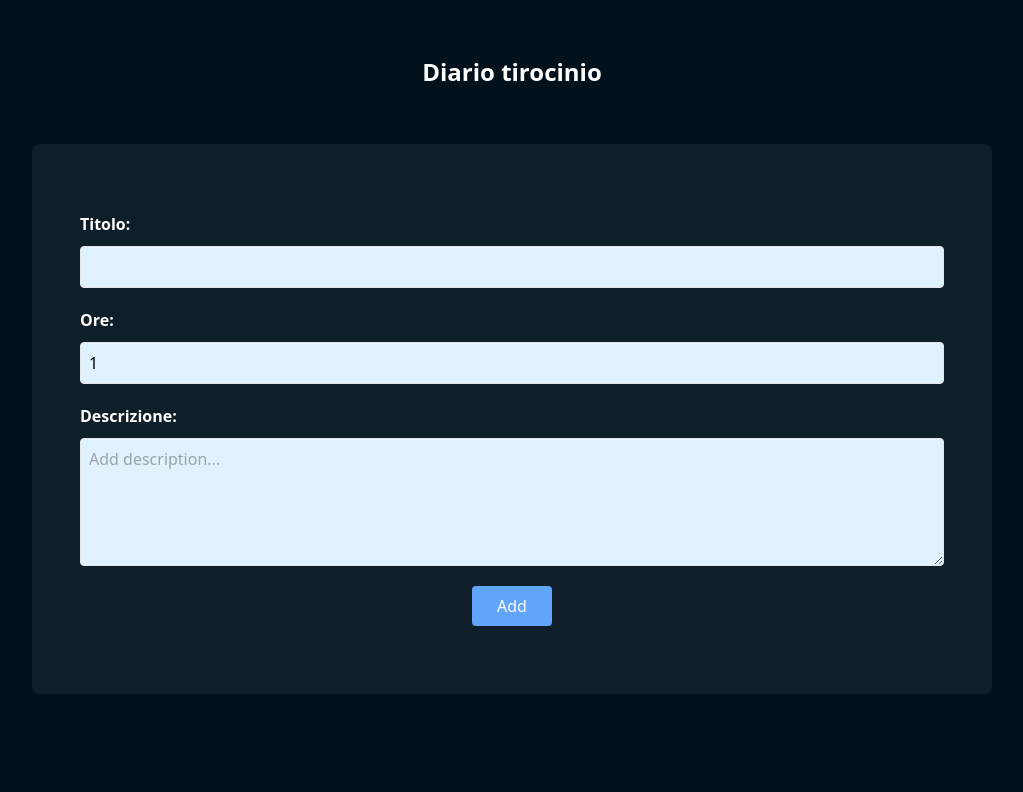
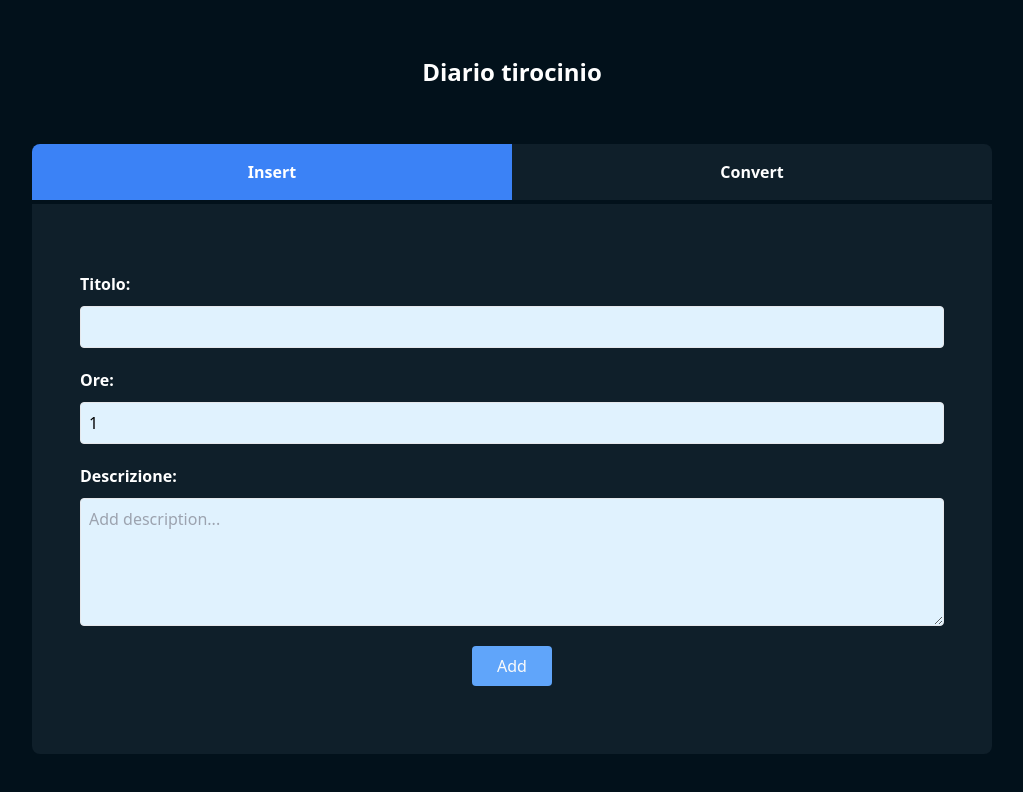
Before and after one commit to csunibo/diario-tirocinio, a Vue app: page / in a window 1280 px wide. Shown: the top 792 px of the page, without its empty margins (128-1151 px from the left). Built offline with nearby package versions, Linux system fonts and the light colour scheme.

Commit message:
wip: convert window

```diff
--- a/src/App.vue
+++ b/src/App.vue
@@ -1,6 +1,7 @@
 <script lang="ts">
 import InputForm from './components/InputForm.vue'
 import ActivityTable from './components/ActivityTable.vue'
+import ConvertionWindow from './components/ConvertionWindow.vue'
 
 import type { Activity } from './types.ts'
 import { defineComponent } from 'vue'
@@ -9,7 +10,8 @@ export default defineComponent({
   data() {
     return {
       activities: [] as Activity[],
-      id: 0
+      id: 0,
+      duringConversion: false
     }
   },
   mounted() {
@@ -29,7 +31,6 @@ export default defineComponent({
 
     removeActivity(id: Number) {
       this.activities = this.activities.filter((x) => x.Id !== id)
-
       this.updateLocalStorage()
     },
 
@@ -40,23 +41,61 @@ export default defineComponent({
 
     updateLocalStorage() {
       localStorage.setItem('activities', JSON.stringify(this.activities))
+    },
+
+    convert() {
+      console.log('RICHIESTA CONVERSIONE :)')
+    },
+
+    switchMode() {
+      if (this.activities.length <= 0) {
+        this.duringConversion = false
+      } else {
+        this.duringConversion = !this.duringConversion
+      }
     }
   },
-  components: { InputForm, ActivityTable }
+  components: { InputForm, ActivityTable, ConvertionWindow }
 })
 </script>
 
 <template>
+  <div>
     <div class="flex justify-center">
       <div class="mt-10 w-[60em]">
         <h1 class="mb-10 p-4 text-center text-2xl font-bold">Diario tirocinio</h1>
+        <div class="flex justify-between border-b-csunibo-dark-blu border-b-4">
+          <button
+            @click="switchMode"
+            :disabled="!duringConversion"
+            class="w-full p-4 rounded-tl-lg enabled:hover:bg-blue-400 font-bold"
+            :class="{ 'bg-csunibo-light-blu': duringConversion, 'bg-blue-500': !duringConversion }"
+          >
+            Insert
+          </button>
+          <button
+            @click="switchMode"
+            :disabled="duringConversion"
+            class="w-full p-4 rounded-tr-lg enabled:hover:bg-blue-400 font-bold"
+            :class="{ 'bg-csunibo-light-blu': !duringConversion, 'bg-blue-500': duringConversion }"
+          >
+            Convert
+          </button>
+        </div>
+        <div v-show="!duringConversion">
           <InputForm @addActivity="addActivity" />
           <ActivityTable
             v-show="activities.length > 0"
             :activities="activities"
             @removeActivity="removeActivity"
             @clearAll="clearAll"
+            @convert="convert"
           />
+        </div>
+        <div v-show="duringConversion">
+          <ConvertionWindow :activities="activities" />
+        </div>
+      </div>
     </div>
   </div>
 </template>
--- a/src/components/ActivityTable.vue
+++ b/src/components/ActivityTable.vue
@@ -11,7 +11,7 @@ export default defineComponent({
       required: true
     }
   },
-  emits: ['removeActivity', 'clearAll'],
+  emits: ['removeActivity', 'clearAll', 'convert'],
   methods: {
     remove(id: Number) {
       this.$emit('removeActivity', id)
@@ -21,6 +21,9 @@ export default defineComponent({
     },
     clearAll() {
       this.$emit('clearAll')
+    },
+    convert() {
+      this.$emit('convert')
     }
   }
 })
@@ -50,9 +53,13 @@ export default defineComponent({
         </button>
       </div>
     </div>
-    <div class="mt-4">
-      <button @click="clearAll" class="p-2 bg-red-500 rounded h-16 hover:bg-red-600">
+    <div class="mt-4 flex flex-row justify-between">
+      <button @click="clearAll" class="p-4 bg-red-500 rounded h-16 hover:bg-red-600">
         REMOVE ALL
+      </button>
+
+      <button @click="convert" class="p-4 bg-blue-500 rounded h-16 hover:bg-blue-600">
+        Convert
       </button>
     </div>
   </div>
--- /dev/null
+++ b/src/components/ConvertionWindow.vue
@@ -0,0 +1,27 @@
+<script lang="ts">
+import { defineComponent, type PropType } from 'vue'
+import type { Activity } from '@/types'
+
+export default defineComponent({
+  props: {
+    activities: {
+      type: Object as PropType<Activity[]>,
+      required: true
+    }
+  },
+  methods: {
+    toSimpleJson(): string {
+      return 'WEEEEEEE'
+    }
+  }
+})
+</script>
+
+<template>
+  <div class="h-full">
+    {{ activities }}
+    {{ toSimpleJson() }}
+  </div>
+</template>
+
+<style></style>
--- a/src/components/InputForm.vue
+++ b/src/components/InputForm.vue
@@ -26,7 +26,7 @@ export default defineComponent({
 </script>
 
 <template>
-  <div class="rounded-lg p-12 bg-csunibo-light-blu">
+  <div class="rounded-b-lg p-12 bg-csunibo-light-blu">
     <form @submit.prevent="handleSubmit()">
       <div class="mt-5">
         <label for="title">Titolo: </label>
```
Lines whose indentation alone changed are shown as unchanged.
